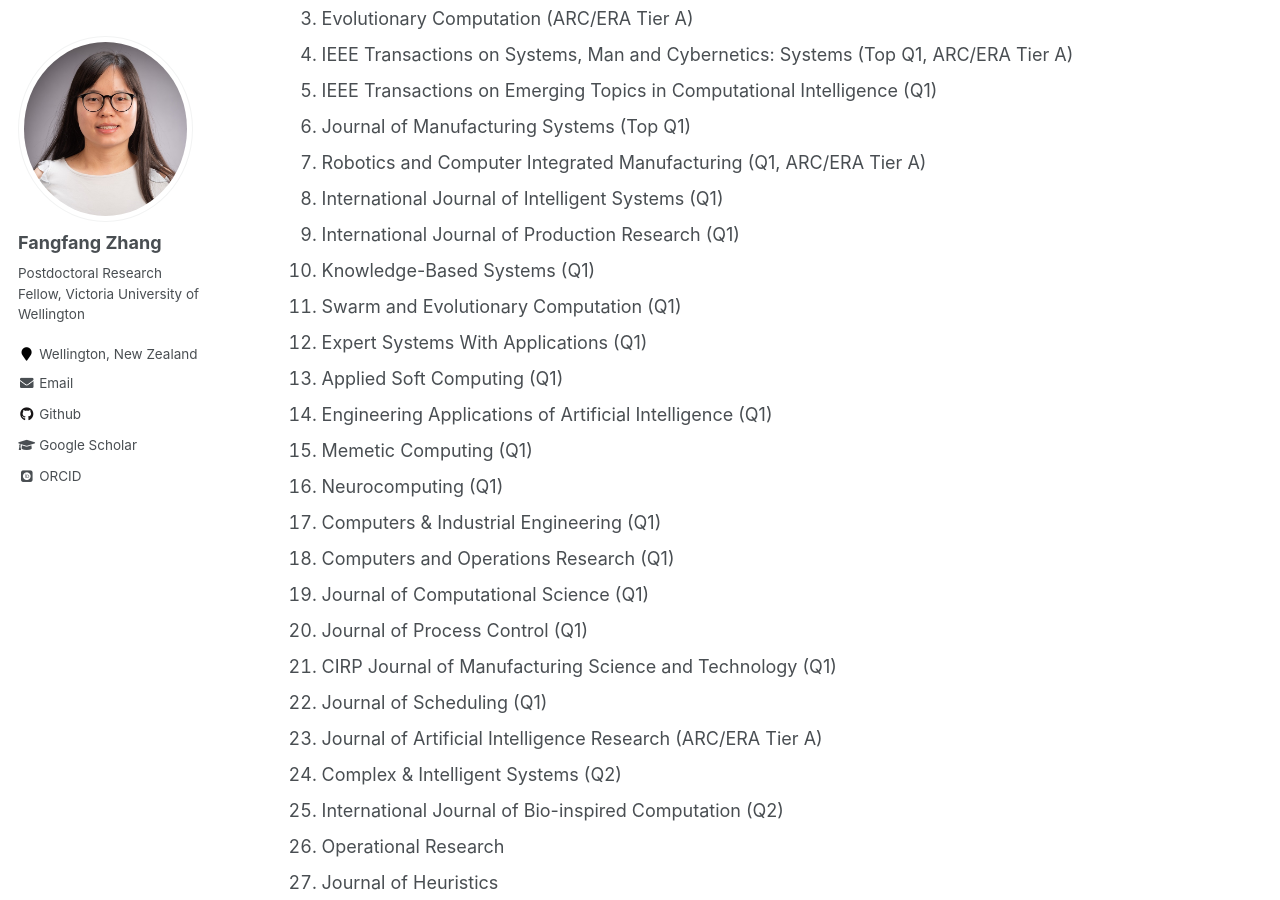
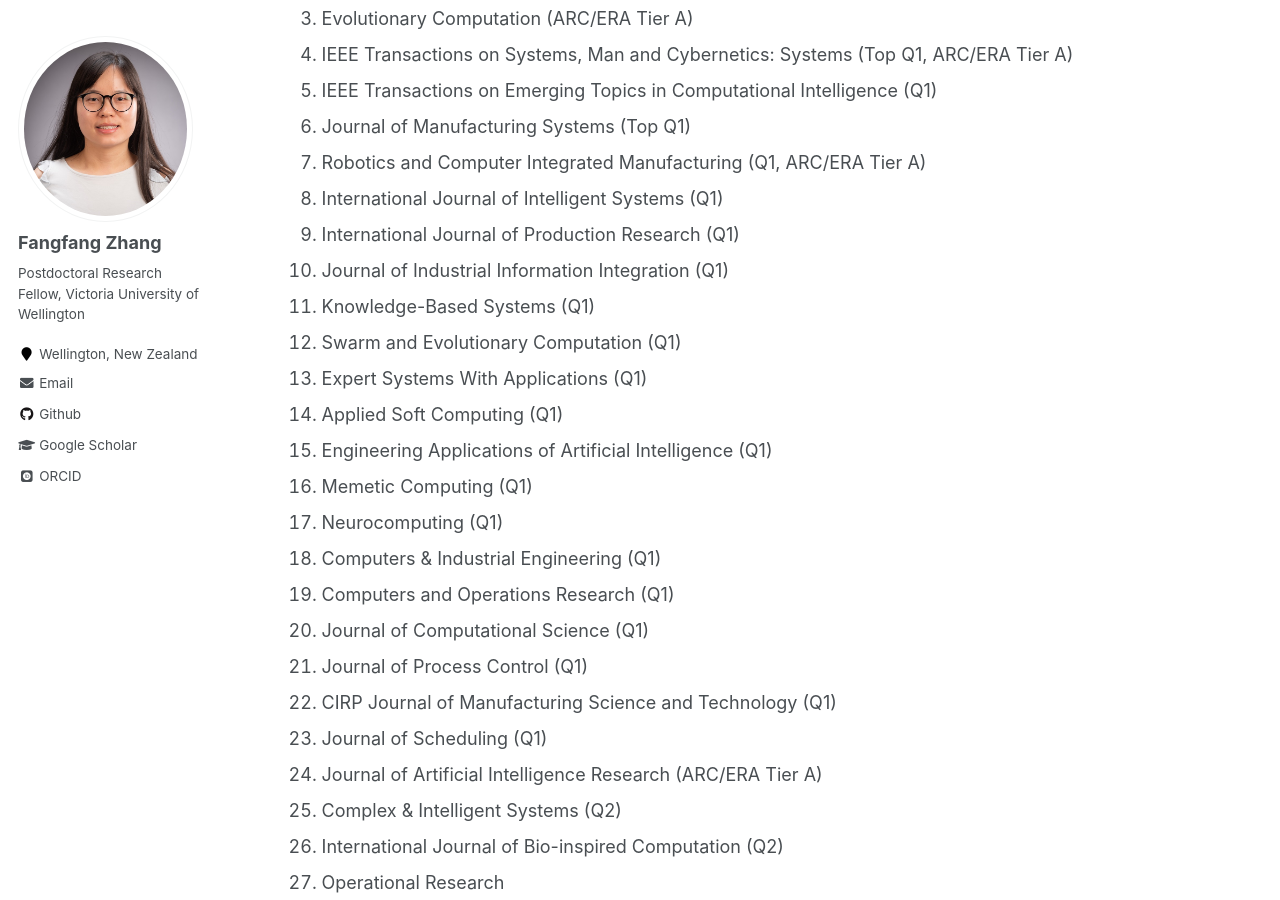
Before and after one commit to fangfang-zhang/fangfang-zhang.github.io, a Jekyll site: the page built from _pages/professional-activities.md, in a window 1280 px wide and 900 px high, scrolled down 1505 px. Built offline with Jekyll 4.4.1, drawn with Linux system fonts in a browser that asks for light colours; some web fonts are replaced.

Commit message:
reviewer

```diff
--- a/_pages/professional-activities.md
+++ b/_pages/professional-activities.md
@@ -56,6 +56,7 @@ ul li { padding: 5px 0px; }
 <li> Robotics and Computer Integrated Manufacturing (Q1, ARC/ERA Tier A) </li>
 <li> International Journal of Intelligent Systems (Q1) </li>
 <li> International Journal of Production Research (Q1) </li>
+<li> Journal of Industrial Information Integration (Q1) </li>
 <li> Knowledge-Based Systems (Q1) </li>
 <li> Swarm and Evolutionary Computation (Q1) </li>
 <li> Expert Systems With Applications (Q1) </li>
```
Also changed, not shown: 1 other file.
